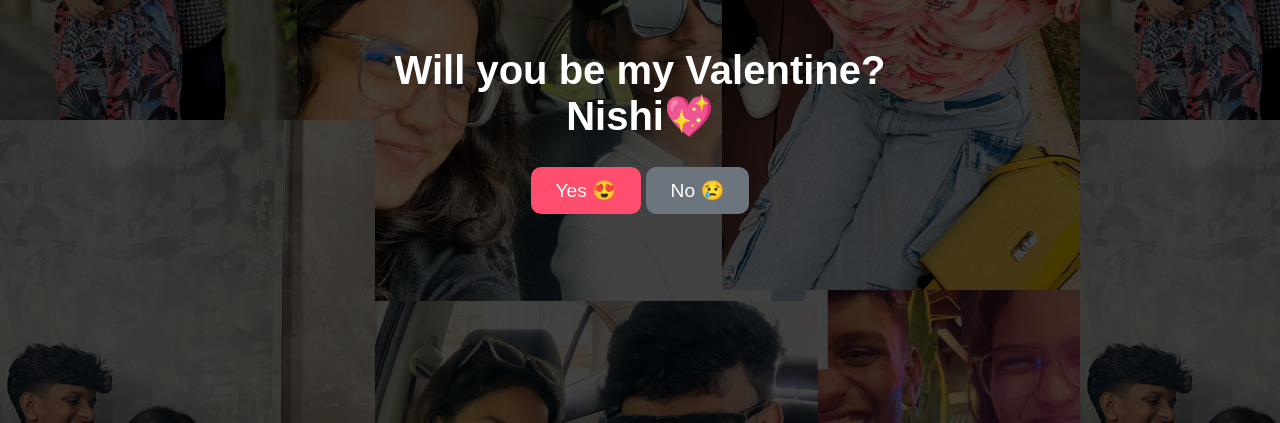
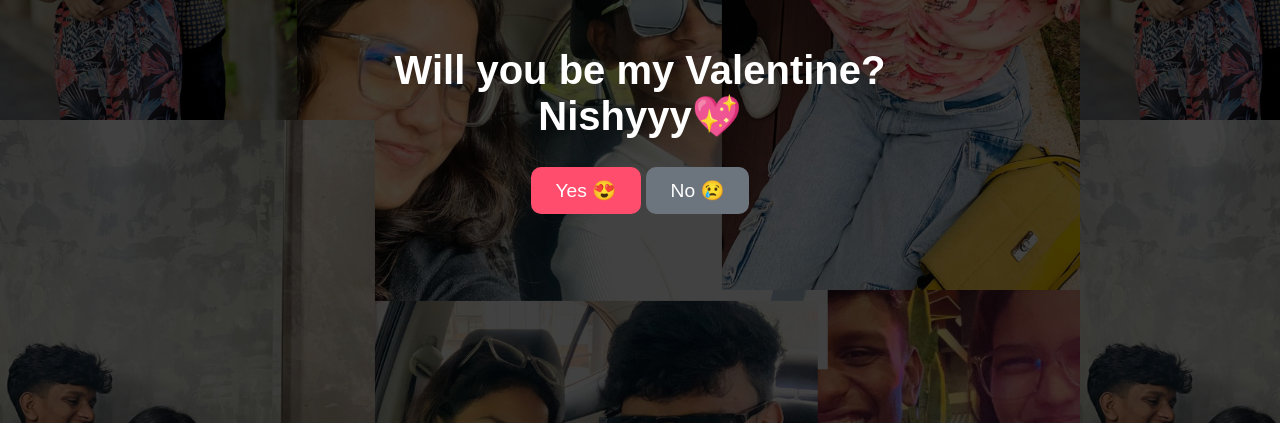
Before and after one commit to PabasaraWarnajith/sathmina-14, a plain HTML site: page index.html in a window 1280 px wide. Shown: the part 377-800 px from the top of the page. Drawn offline with Linux system fonts and the light colour scheme.

Commit message:
nishiiii

```diff
--- a/index.html
+++ b/index.html
@@ -69,7 +69,7 @@ button {
 <div class="container">
   <div class="main-screen">
     <img src="https://media.tenor.com/gUiu1zyxfzYAAAAi/bear-kiss-bear-kisses.gif">
-    <h1 id="question">Will you be my Valentine? <br>Nishi💖</h1>
+    <h1 id="question">Will you be my Valentine? <br>Nishyyy💖</h1>
 
     <div class="buttons">
       <button id="yesBtn">Yes 😍</button>
```
